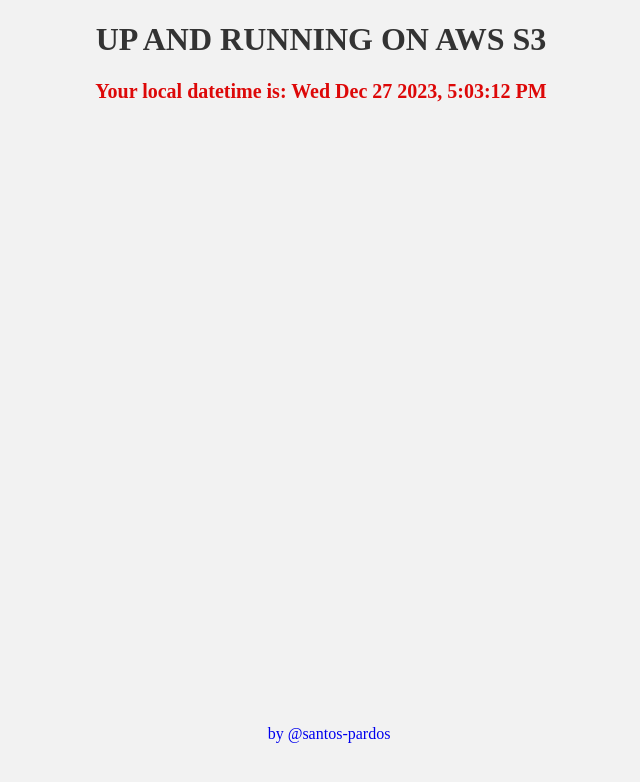
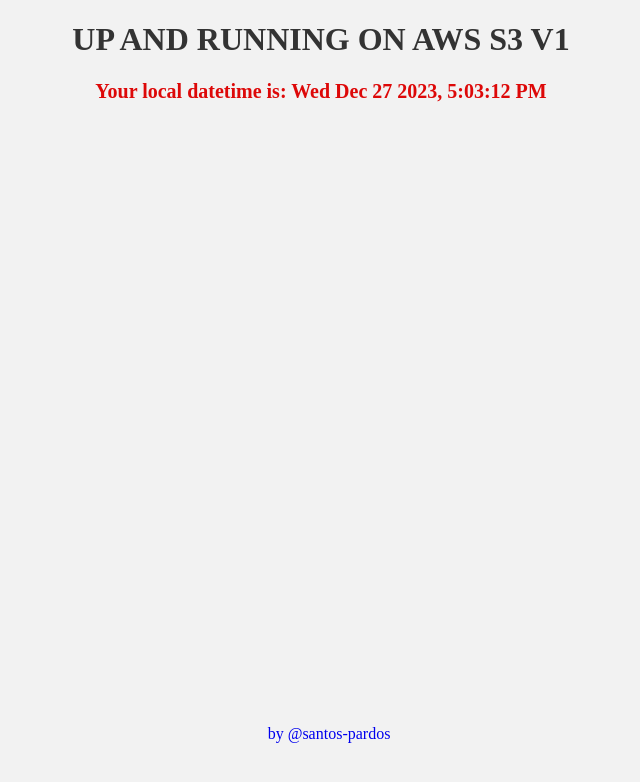
Before and after one commit to santos-pardos/netflix-s3-cicd, a plain HTML site: page index.html in a window 1280 px wide. Shown: the whole page, without its empty margins (319-959 px from the left). Drawn offline with Linux system fonts and the light colour scheme.

Commit message:
Update index.html

```diff
--- a/index.html
+++ b/index.html
@@ -7,7 +7,7 @@
   </head>
   <body>
     <center>
-      <h1>UP AND RUNNING ON AWS S3</h1>
+      <h1>UP AND RUNNING ON AWS S3 V1</h1>
     </center>
     <p id="date"></p>
     <footer>
```
